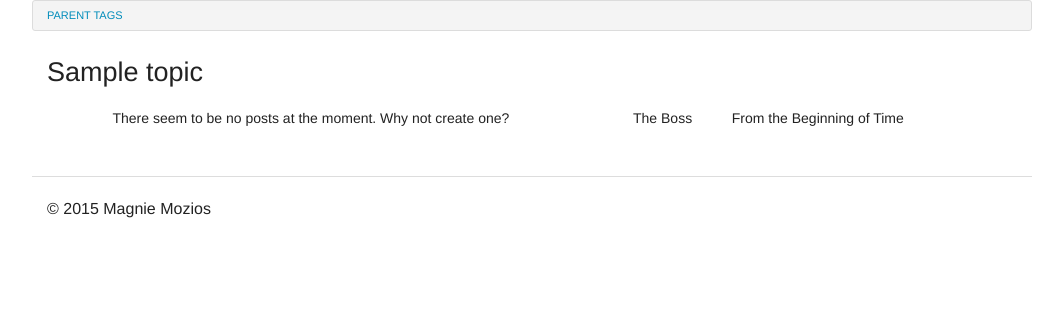
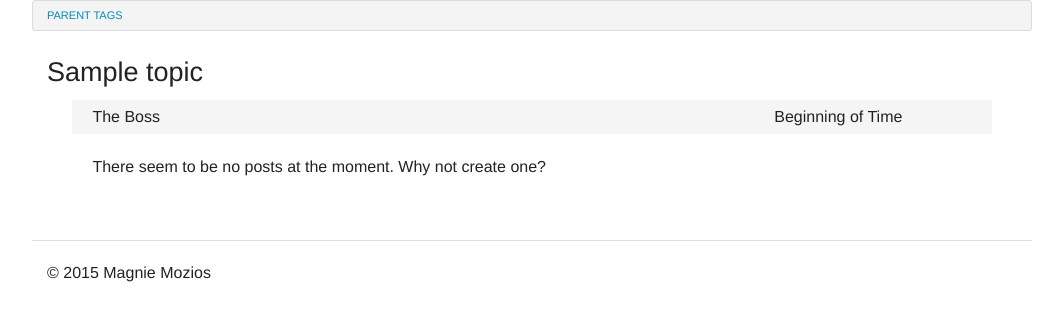
Before and after one commit to Magnie/parallel, a Django app: page /forum/topic/1 in a window 1280 px wide. Shown: the part 45-366 px from the top of the page, without its empty margins (108-1171 px from the left). Run offline with Django 3.2, Linux system fonts and the light colour scheme; tables that the repository leaves empty hold one stand-in row (values such as "Sample post"); data that the repository does not hold is empty.

Commit message:
Can create topics and posts

```diff
--- /dev/null
+++ b/forum/controllers/nav/ajax.py
@@ -0,0 +1,50 @@
+# AJAX for navigation
+from django.utils import timezone
+from django.http import JsonResponse
+from forum.models import Tag, Topic, Post
+from forum.utils import valid_input, valid_request
+from django.core.urlresolvers import reverse
+
+def get_nav(request):
+    """
+    desc: Get a list navigation menus
+    params: void
+    return: array({str name, str url}) items
+    """
+    response = {
+        'success': False,
+        'items': [],
+        'data': {
+            # Index number of the items to indicate the login button.
+            'login': -1,
+            'logout': -1,
+        },
+    }
+    items = []
+    data = {}
+
+    if valid_request(request, method='GET'):
+        name = '{0} {1}'.format(request.user.first_name, request.user.last_name)
+        if name == ' ':
+            name = request.user.username
+
+        items.append({'name': 'Index', 'url': reverse('index')})
+        items.append({'name': 'Home', 'url': reverse('tag', args=[1])})
+        items.append({'name': 'Logout', 'url': ''})
+        items.append({'name': name, 'url': ''})
+        data['logout'] = 'Logout'
+
+        response['success'] = True
+
+    else:
+        items.append({'name': 'Home', 'url': reverse('index')})
+        items.append({'name': 'Login', 'url': ''})
+        data['login'] = 'Login'
+
+        response['success'] = True
+
+    response['items'] = items
+    response['data'] = data
+
+    # Return results
+    return JsonResponse(response)
--- a/forum/controllers/post/ajax.py
+++ b/forum/controllers/post/ajax.py
@@ -117,8 +117,11 @@ def create_post(request):
         parent_id = request.POST['parent_id']
         post_text = request.POST['post_text']
         if topic_id and parent_id and post_text:
-            topic = Topic.objects.filter(id=topic_id)
+            topic = Topic.objects.filter(id=topic_id)[0]
+
             parent = Post.objects.filter(id=parent_id)
+            if not parent:
+                parent = None
 
             new_post = Post(
                 parent=parent,
@@ -130,6 +133,9 @@ def create_post(request):
             new_post.save()
             new_post.topics.add(topic)
             new_post.save()
+
+            topic.last_post = timezone.now()
+            topic.save()
 
             # Set the response
             if new_post.parent:
--- a/forum/static/forum/css/parallel.css
+++ b/forum/static/forum/css/parallel.css
@@ -1,19 +1,22 @@
 /* Custom CSS Goes Here */
 
 .post_info {
-    background-color: #F0F0F0;
+    background-color: #F5F5F5;
+    padding: 5px;
 }
 
 .post_text {
-    background-color: #FFFFFF;
+    /* background-color: #FFFFFF; */
     vertical-align: top;
     text-align: left;
-    padding: 10px;
+    padding: 15px;
+    margin: 5px;
 }
 
 .post_options {
     text-align: right;
-    background-color: #FAFAFA;
+    padding: 10px;
+    /* background-color: #FAFAFA; */
 }
 
 table {
@@ -23,3 +26,22 @@ table {
 .post {
     width: 100%;
 }
+
+#auth_modal {
+    background-color: #efefef;
+    padding: 20px;
+}
+
+#auth_modal .tabs-content {
+    padding: 20px;
+    background-color: #ffffff;
+    border-bottom-left-radius: 5px;
+    border-bottom-right-radius: 5px;
+}
+
+
+/* Overriding Foundation defaults */
+.reveal-modal {
+    border-radius: 5px;
+    border-width: 0px;
+}
--- /dev/null
+++ b/forum/templates/forum/partials/auth.html
@@ -0,0 +1,177 @@
+{# Auth Modal #}
+<div id="auth_modal" class="reveal-modal" data-reveal aria-labelledby="modalTitle" aria-hidden="true" role="dialog">
+    <ul class="tabs" data-tab>
+            <li class="tab-title right"><a href="" class="close-reveal-modal">&#215;</a></li>
+            <li class="tab-title active"><a href="#login_content">Login</a></li>
+            <li class="tab-title"><a href="#register_content">Register</a></li>
+    </ul>
+    <div class="tabs-content">
+        <div class="content active" id="login_content">
+            <div class="row">
+                <h2>Login</h2>
+                <p class="lead">Please enter your credentials.</p>
+                <div id="login_error" class="">
+                    {# Error is added in dynamically. Look in the scripts. #}
+                </div>
+                <div class="row collapse">
+                    <div class="small-4 medium-2 large-1 columns">
+                        <span class="prefix">
+                            Username:
+                        </span>
+                    </div>
+                    <div class="small-8 medium-10 large-11 columns">
+                        <input id="login_username" type="text" placeholder="Username" />
+                    </div>
+                </div>
+
+                <div class="row collapse">
+                    <div class="small-4 medium-2 large-1 columns">
+                        <span class="prefix">
+                            Password:
+                        </span>
+                    </div>
+                    <div class="small-8 medium-10 large-11 columns">
+                        <input id="login_password" type="password" placeholder="Password" />
+                    </div>
+                </div>
+
+                <div class="row">
+                    <div class="small-12 columns">
+                        <button id="login_submit" class="button expand">Login</button>
+                    </div>
+                </div>
+            </div>
+        </div>
+
+        <div class="content" id="register_content">
+            <div class="row">
+                <h2>Register</h2>
+                <p class="lead">Please enter your information.</p>
+                <div class="row">
+                    <div class="medium-6 columns">
+                        <div class="row collapse">
+                            <div class="small-4 columns">
+                                <span class="prefix">
+                                    First:
+                                </span>
+                            </div>
+                            <div class="small-8 columns">
+                                <input id="register_first" type="text" placeholder="First Name" />
+                            </div>
+                        </div>
+                    </div>
+                    <div class="medium-6 columns">
+                        <div class="row collapse">
+                            <div class="small-4 columns">
+                                <span class="prefix">
+                                    Last:
+                                </span>
+                            </div>
+                            <div class="small-8 olumns">
+                                <input id="register_last" type="text" placeholder="Last Name" />
+                            </div>
+                        </div>
+                    </div>
+                </div>
+                <div class="row collapse">
+                    <div class="small-4 medium-2 large-1 columns">
+                        <span class="prefix">
+                            Email:
+                        </span>
+                    </div>
+                    <div class="small-8 medium-10 large-11 columns">
+                        <input id="register_email" type="text" placeholder="Email Address" />
+                    </div>
+                </div>
+
+                <div class="row collapse">
+                    <div class="small-4 medium-2 large-1 columns">
+                        <span class="prefix">
+                            Username:
+                        </span>
+                    </div>
+                    <div class="small-8 medium-10 large-11 columns">
+                        <input id="register_username" type="text" placeholder="Username" />
+                    </div>
+                </div>
+
+                <div class="row collapse">
+                    <div class="small-4 medium-2 large-1 columns">
+                        <span class="prefix">
+                            Password:
+                        </span>
+                    </div>
+                    <div class="small-8 medium-10 large-11 columns">
+                        <input id="register_password" type="password" placeholder="Password" />
+                    </div>
+                </div>
+
+                <div class="row">
+                    <div class="small-12 columns">
+                        <button id="register_submit" class="button expand">Login</button>
+                    </div>
+                </div>
+            </div>
+        </div>
+    </div>
+</div>
+
+{# Auth Modal Functions #}
+<script>
+$(document).on('click', '#login_submit', function () {
+    $.ajax({
+        url: '{% url 'login' %}',
+        data: {
+            'username': $('#login_username').val(),
+            'password': $('#login_password').val(),
+        },
+        type: 'POST',
+        dataType: 'json',
+        success: function(data) {
+            console.log(data);
+            if (data['success']) {
+                logged_in = true;
+                username = data['username'];
+                $(document).trigger('login');
+                $('#auth_modal').foundation('reveal', 'close');
+            } else {
+                $('#login_error').html(''
+                    + '<div data-alert="1" class="alert-box alert">'
+                    + 'Login failed. Please try again.'
+                    + '<a href="#" class="close">&times;</a>'
+                    + '</div>'
+                );
+            }
+        },
+    });
+});
+$(document).on('click', '#register_submit', function () {
+    $.ajax({
+        url: '{% url 'register' %}',
+        data: {
+            'first_name': $('#register_first').val(),
+            'last_name': $('#register_last').val(),
+            'email': $('#register_email').val(),
+            'username': $('#register_username').val(),
+            'password': $('#register_password').val(),
+        },
+        type: 'POST',
+        dataType: 'json',
+        success: function(data) {
+            logged_in = true;
+            username = data['username'];
+            if (data['success']) {
+                $(document).trigger('register');
+                $('#auth_modal').foundation('reveal', 'close');
+            } else {
+                $('#register_error').html(''
+                    + '<div data-alert="1" class="alert-box alert">'
+                    + 'Registration failed failed. Please try again with another username or email.'
+                    + '<a href="#" class="close">&times;</a>'
+                    + '</div>'
+                );
+            }
+        },
+    });
+});
+</script>
--- /dev/null
+++ b/forum/templates/forum/partials/create_post.html
@@ -0,0 +1,45 @@
+<div id="create_post" class="hide">
+    <div class="small-8 small-centered columns">
+        <div class="row">
+            <label>Create A New Post</label>
+            <textarea id="post_text" style="height: 150px;" placeholder="Post text..."></textarea>
+        </div>
+        <div class="row">
+            <a id="post_submit" class="button expand">Create</a>
+        </div>
+    </div>
+</div>
+
+<script>
+function post_create() {
+    if (logged_in) {
+        $('#create_post').removeClass('hide');
+    } else {
+        $('#create_post').addClass('hide');
+    }
+}
+post_create();
+$(document).on('login', post_create);
+$(document).on('logout', post_create);
+$(document).on('register', post_create);
+
+$(document).on('click', '#post_submit', function() {
+    var post_text = $('#post_text').val();
+    $.ajax({
+        url: '{% url 'new_post' %}',
+        type: 'POST',
+        data: {
+            'topic_id': {{ topic_id }},
+            'parent_id': 0,
+            'post_text': post_text,
+        },
+        dataType: 'json',
+        success: function(data) {
+            if (data['success']) {
+                var args = [data.post_author, data.post_text, data.post_date];
+                $(document).trigger('add_post', args);
+            }
+        },
+    });
+});
+</script>
--- /dev/null
+++ b/forum/templates/forum/partials/nav.html
@@ -0,0 +1,65 @@
+{# Navigation Bar #}
+<div class="row">
+    <nav class="top-bar" data-topbar role="navigation">
+        <ul class="title-area">
+            <li class="name">
+                <h1><a href="{% url 'index' %}">Parallel</a></h1>
+            </li>
+        </ul>
+
+        <section class="top-bar-section">
+            <ul class="right" id="menu">
+                <li><a href="{% url 'index' %}">Home</a></li>
+                <li><a data-reveal-id="auth_modal">Login</a></li>
+            </ul>
+        </section>
+    </nav>
+</div>
+
+{# Navigation Bar Functions #}
+<script>
+function update_nav() {
+    // Update the navigation bar
+    $.ajax({
+        url: '{% url 'nav_menu' %}',
+        dataType: 'json',
+        success: function (data) {
+            if (data['success']) {
+                var items = data['items'];
+                var info = data['data'];
+                $('#menu').html("");
+                for (var i = 0; i < items.length; i++) {
+                    var item = items[i];
+                    var html = '';
+                    if (info['login'] == item['name']) {
+                        html = '<li><a data-reveal-id="auth_modal">' + item['name'] + '</a></li>';
+                    } else if (info['logout'] == item['name']) {
+                        html = '<li><a id="logout">' + item['name'] + '</a></li>';
+                    } else {
+                        html = '<li><a href="' + item['url'] + '">' + item['name'] + '</a></li>';
+                    }
+                    $('#menu').append(html);
+                }
+            }
+        },
+    });
+}
+$(document).on('login', update_nav);
+$(document).on('register', update_nav);
+$(document).on('logout', update_nav);
+update_nav();
+
+$(document).on('click', '#logout', function () {
+    $.ajax({
+        url: '{% url 'logout' %}',
+        dataType: 'json',
+        success: function (data) {
+            if (data['success']) {
+                logged_in = false;
+                username = data['username'];
+                $(document).trigger('logout');
+            }
+        },
+    });
+});
+</script>
--- a/forum/templates/forum/views/topic.html
+++ b/forum/templates/forum/views/topic.html
@@ -12,60 +12,90 @@
             {{ topic_title }}
         </h3>
         <div class="small-11 small-centered columns">
-            <table class="responsive" width='100%' cellpadding="0" cellspacing="0" border="0">
-                <tbody id="posts">
-                    <tr>
-                        <td>There seem to be no posts at the moment. Why not create one?</td>
-                        <td>The Boss</td>
-                        <td>From the Beginning of Time</td>
-                    </tr>
-                </tbody>
-            </table>
+            <div id="posts">
+                <div class="post">
+                    <div class="row">
+                        <div class="row post_info">
+                            <div class="small-3 columns post_username">The Boss</div>
+                            <div class="small-3 columns post_date">Beginning of Time</div>
                         </div>
+                        <div class="row">
+                            <div class="small-12 columns post_text">
+                                <p>There seem to be no posts at the moment. Why not create one?</p>
+                            </div>
+                        </div>
+                    </div>
+                </div>
+            </div>
+        </div>
+    </div>
+    <div class="row">
+        {# Include Topic Form Partial #}
+        {% include "forum/partials/create_post.html" %}
     </div>
 </div>
 
 {# Microthread Modal #}
 <div id="microModal" class="reveal-modal" data-reveal aria-labelledby="modalTitle" aria-hidden="true" role="dialog">
     <h2 id="microTitle">Microthread Title</h2>
-    <table class="responsive" width='100%' cellpadding="0" cellspacing="0" border="0">
-        <tbody id="micro_posts">
-            <tr>
-                <td>There seem to be no posts at the moment. Why not create one?</td>
-                <td>The Boss</td>
-                <td>From the Beginning of Time</td>
-            </tr>
-        </tbody>
-    </table>
+    <div id="micro_posts">
+        <div class="post">
+            <div class="row">
+                <div class="row post_info">
+                    <div class="small-3 columns post_username">The Boss</div>
+                    <div class="small-3 columns post_date">Beginning of Time</div>
+                </div>
+                <div class="row">
+                    <div class="small-12 columns post_text">
+                        <p>There seem to be no posts at the moment. Why not create one?</p>
+                    </div>
+                </div>
+            </div>
+        </div>
+    </div>
     <a class="close-reveal-modal" aria-label="Close">&#215;</a>
-</div>
-
-{# Post Template #}
-<div class="hide">
-    <div id="post">
-        <table class="post">
-            <tbody>
-                <tr class="post_info">
-                    <th class="post_username" width="150"></th>
-                    <td class="post_other"></td>
-                    <td class="post_date" width="200"></td>
-                </tr>
-                <tr>
-                    <td class="post_text" colspan="3"></td>
-                </tr>
-                <tr>
-                    <td class="post_options" colspan="3"></td>
-                </tr>
-            </tbody>
-        </table>
-    </div>
 </div>
 
 <script>
 $(document).on('click', '.microthread', function() {
     $('#microModal').foundation('reveal', 'open', '');
 });
+</script>
 
+{# Post Template #}
+<div class="hide">
+    <div id="post">
+        <div class="post">
+            <div class="row">
+                <div class="row post_info">
+                    <div class="small-3 columns post_username"></div>
+                    <div class="small-3 columns post_date"></div>
+                </div> {# End post_info row #}
+                <div class="row">
+                    <div class="small-12 columns post_text"></div>
+                </div> {# End post_text row #}
+                <div class="row">
+                    <div class="small-12 columns post_options" ></div>
+                </div>
+            </div>
+        </div>
+    </div>
+</div>
+
+<script>
+function add_post(e, author, text, date) {
+    $('#post .post_username').html(author);
+    $('#post .post_date').html(date);
+    $('#post .post_text').html(text);
+
+    $('#post .post_options').html("");
+    $('#post .post_options').append('<a class="microthread button tiny">Microthread</a>');
+
+    $('#posts').append( $("#post").html() );
+}
+$(document).on('add_post', add_post);
+
+function refresh_posts() {
     $.ajax({
         url: '{% url 'posts' topic_id %}',
         success: function( data ) {
@@ -74,15 +104,14 @@ $.ajax({
                 if (data.posts.length > 0) {
                     for (var i = 0; i < data.posts.length; i++) {
                         var post = data.posts[i];
-                    $('#post .post_username').html(post.post_author);
-                    $('#post .post_date').html(post.post_date);
-                    $('#post .post_text').html(post.post_text);
-                    $('#post .post_options').html('<a class="microthread" href="#">Microthread</a>');
-
-                    $('#posts').append( $("#post").html() );
+                        var args = [post.post_author, post.post_text, post.post_date];
+                        $(document).trigger('add_post', args)
                     }
                 }
             }
         }
     });
+}
+refresh_posts();
+$(document).on('refresh_posts', refresh_posts);
 </script>
--- a/forum/urls.py
+++ b/forum/urls.py
@@ -6,6 +6,9 @@ from controllers.post import ajax as post_ajax
 
 from controllers.tag import views as tag_view
 from controllers.topic import views as topic_view
+
+from controllers.auth import ajax as auth_ajax
+from controllers.nav import ajax as nav_ajax
 
 urlpatterns = [
     # Global stuff
@@ -17,9 +20,19 @@ urlpatterns = [
 
     # Topic Views and AJAX
     url(r'^ajax/topics/(\d+)$', topic_ajax.get_topics, name='topics'),
+    url(r'^ajax/topics/create$', topic_ajax.create_topic, name='new_topic'),
     url(r'^topic/(\d+)$', topic_view.topic, name='topic'),
 
 
     # Post Views and AJAX
     url(r'^ajax/posts/(\d+)$', post_ajax.get_posts, name='posts'),
+    url(r'^ajax/posts/create_post$', post_ajax.create_post, name='new_post'),
+
+    # Authentication AJAX
+    url(r'^ajax/auth/logout', auth_ajax.logout_ajax, name='logout'),
+    url(r'^ajax/auth/login', auth_ajax.login, name='login'),
+    url(r'^ajax/auth/register', auth_ajax.register, name='register'),
+
+    # Navigation
+    url(r'^ajax/nav/menu', nav_ajax.get_nav, name='nav_menu'),
 ]
--- a/forum/utils.py
+++ b/forum/utils.py
@@ -10,14 +10,13 @@ def valid_input(data, _type):
 
     return data if type(data) == _type else False
 
-def valid_request(request, need_auth=True):
+def valid_request(request, need_auth=True, method='POST'):
     """
     Check if user is authenticated, there is POST data, and the test cookie
     worked.
     """
     if request.user.is_authenticated() == need_auth and \
-            request.method == 'POST' and \
-            request.session.test_cookie_worked():
+            request.method == method:
         return True
 
     return False
--- a/parallel2/settings.py
+++ b/parallel2/settings.py
@@ -25,7 +25,7 @@ SECRET_KEY = 'guwj_91d2z4clguqxu%g0tqy1cludd#iw9m$fg*6re-2ky($6z'
 # SECURITY WARNING: don't run with debug turned on in production!
 DEBUG = True
 
-ALLOWED_HOSTS = []
+ALLOWED_HOSTS = ['10.0.0.80']
 
 
 # Application definition
```
Also changed, not shown: forum/controllers/auth/ajax.py (+43 -6 lines), forum/controllers/topic/ajax.py (+7 -5 lines), forum/templates/forum/header.html (+35 -24 lines), forum/templates/forum/partials/create_topic.html (added, +50 -0 lines), forum/templates/forum/views/tag.html (+27 -10 lines), forum/controllers/nav/__init__.py (added), readme.md. Lines whose indentation alone changed are shown as unchanged.
